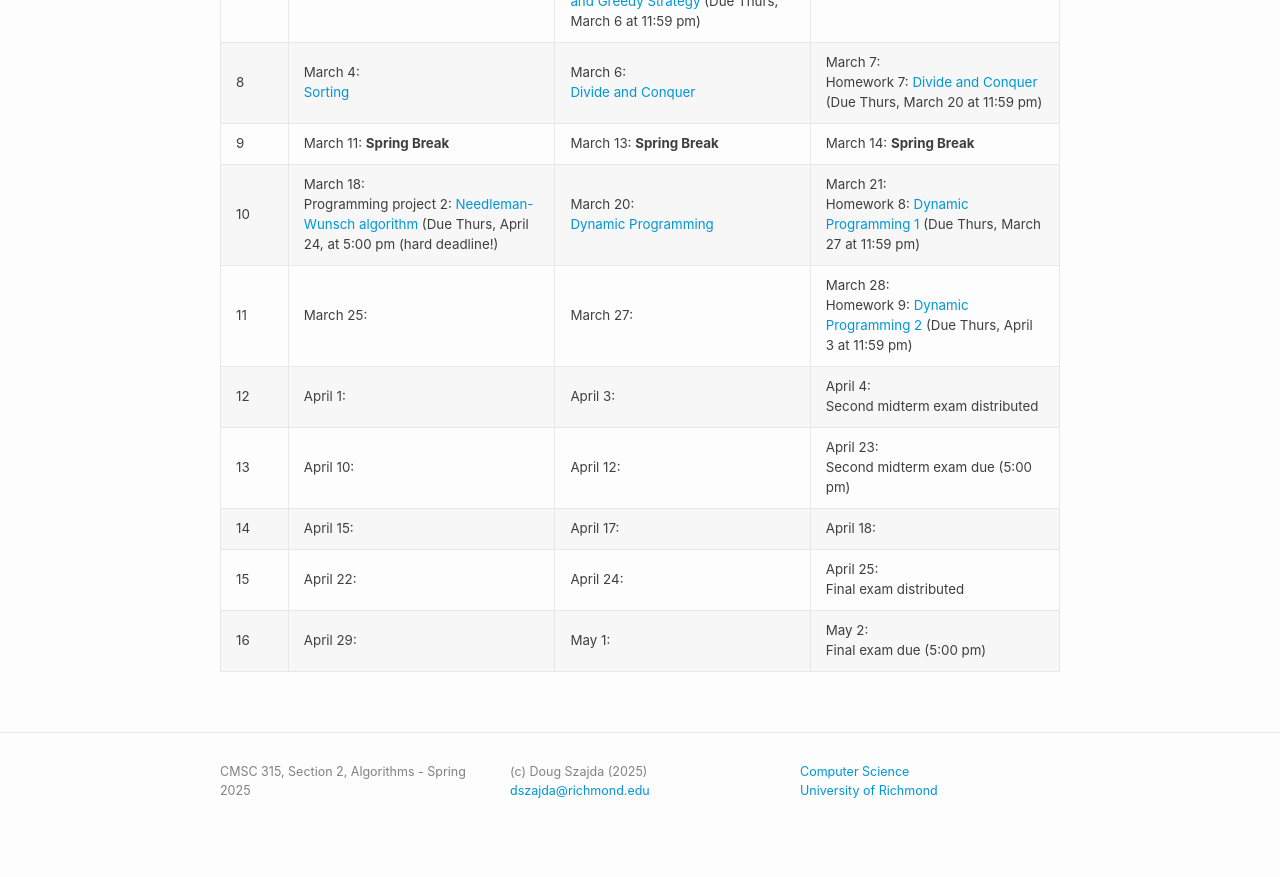
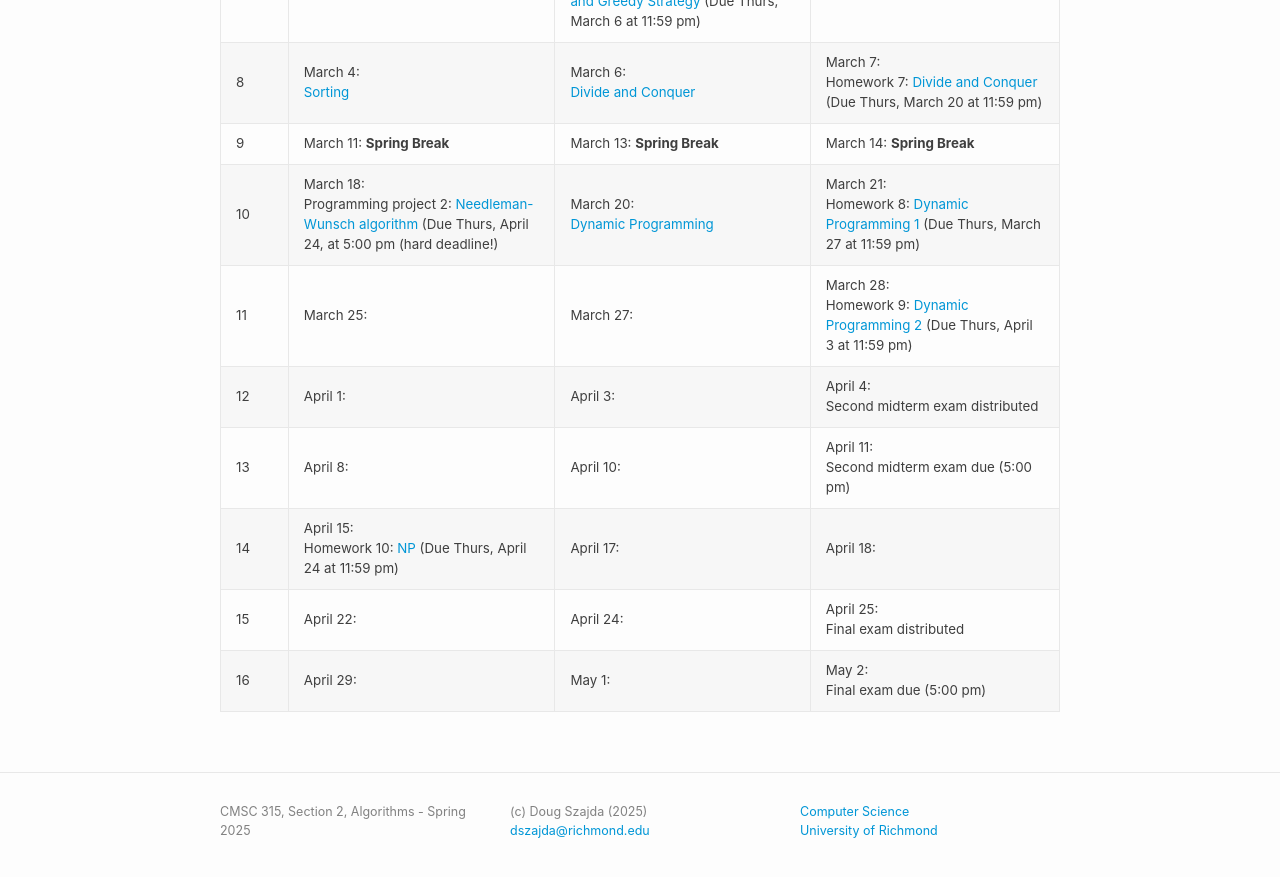
Before and after one commit to CMSC315-S2-Spring-2025/CMSC315-S2-Spring-2025.github.io, a Jekyll site: the page built from schedule.md, in a window 1280 px wide and 900 px high, scrolled down 1045 px. Shown: the top 877 px of the window. Built offline with Jekyll 4.4.1, drawn with Linux system fonts in a browser that asks for light colours.

Commit message:
Prof S updated DP slides and added hw 10

```diff
--- a/schedule.md
+++ b/schedule.md
@@ -23,8 +23,8 @@ title: Schedule
 | 10   | March 18: <br /> Programming project 2: [Needleman-Wunsch algorithm](projects/project2.md) (Due Thurs, April 24, at 5:00 pm (hard deadline!)    | March 20: <br /> [Dynamic Programming](lectures/DynamicProgramming.pdf)<br /> | March 21: <br /> Homework 8: [Dynamic Programming 1](homeworks/homework8.md) (Due Thurs, March 27 at 11:59 pm)   |
 | 11   | March 25: | March 27: | March 28: <br /> Homework 9: [Dynamic Programming 2](homeworks/homework9.md) (Due Thurs, April 3 at 11:59 pm)  |
 | 12   | April 1:    | April 3:  | April 4:   <br /> Second midterm exam distributed <br />   |
-| 13   | April 10: | April 12:  | April 23:   <br /> Second midterm exam due (5:00 pm) <br />  |
-| 14   | April 15:  | April 17:  | April 18: |
+| 13   | April 8: | April 10:  | April 11:   <br /> Second midterm exam due (5:00 pm) <br />  |
+| 14   | April 15: <br /> Homework 10: [NP](homeworks/homework10.md) (Due Thurs, April 24 at 11:59 pm) | April 17:  | April 18: |
 | 15   | April 22:  | April 24:  | April 25:   <br /> Final exam distributed <br />    |
 | 16   | April 29:    |    May 1:   | May 2: <br /> Final exam due (5:00 pm) <br /> |
 {% comment %}
```
Also changed, not shown: homeworks/homework10.md (added, +12 -0 lines), 1 other file.
